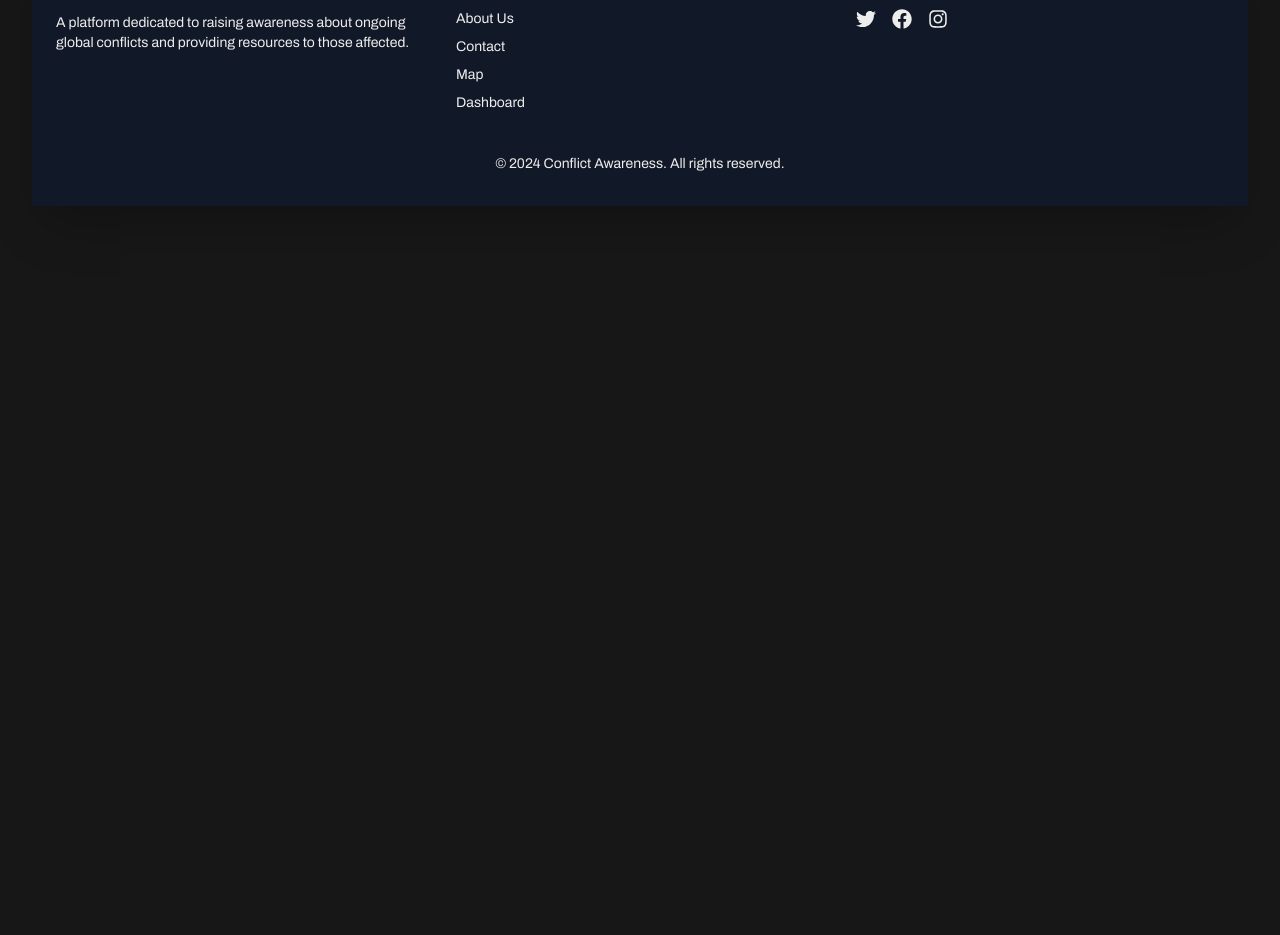
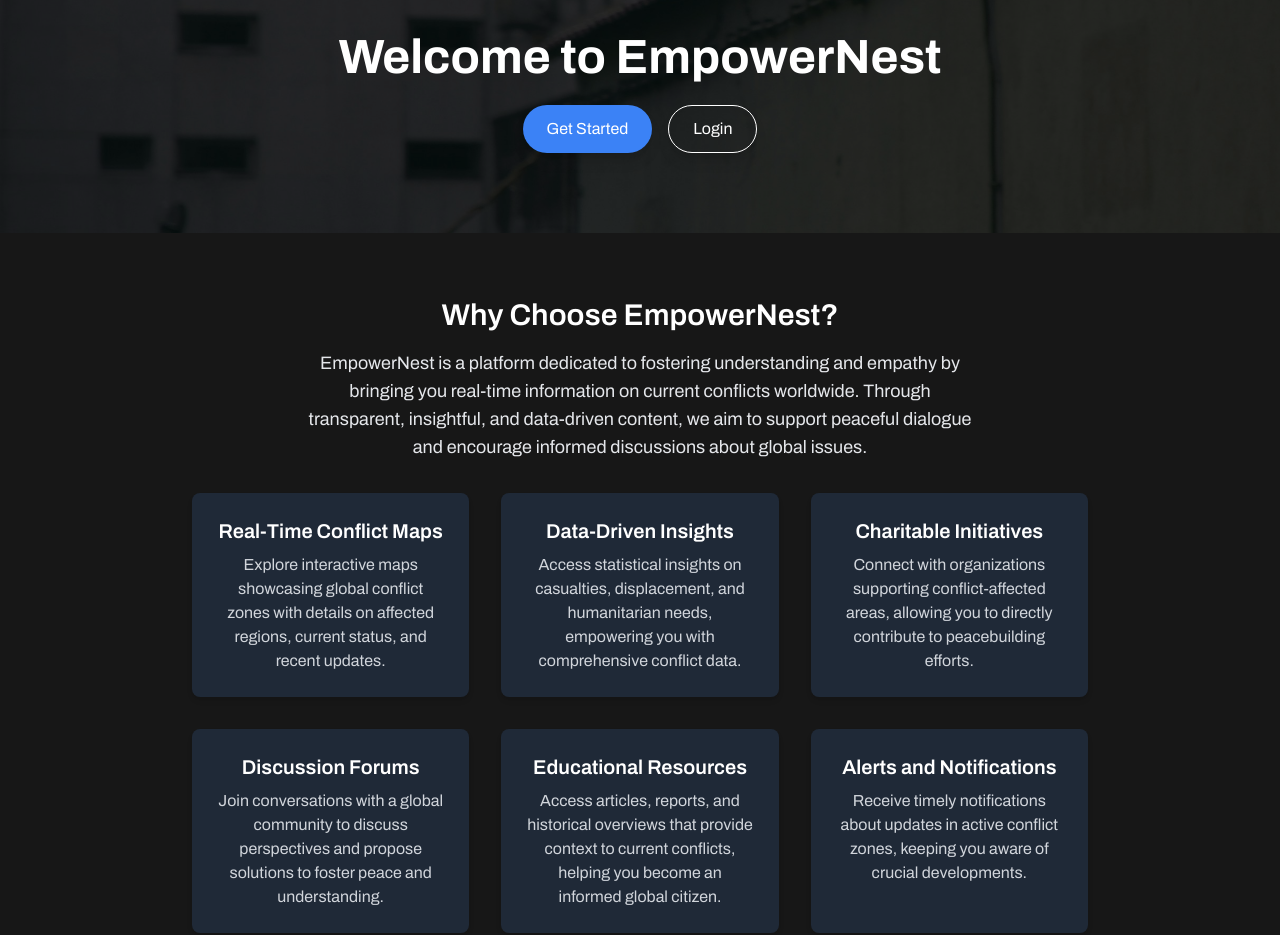
Before and after one commit to yotam1802/HackTheChange2024, a Next.js app: page / in a window 1280 px wide. Shown: the part 407-1342 px from the top of the page. Before the commit the page ends 800 px from the top, so only its background shows below. Built offline with nearby package versions, Linux system fonts and the light colour scheme; no server answers.

Commit message:
Tentative landing page

```diff
--- a/src/app/page.js
+++ b/src/app/page.js
@@ -22,19 +22,116 @@ export default function Home() {
     );
 
   return (
-    <div className="flex flex-col items-center justify-center min-h-screen gap-4 p-8 font-[family-name:var(--font-geist-sans)]">
-      <a
-        className="rounded-full border border-solid border-transparent transition-colors flex items-center justify-center bg-foreground text-background gap-2 hover:bg-[#383838] dark:hover:bg-[#ccc] text-sm sm:text-base h-10 sm:h-12 px-4 sm:px-5"
-        href="/login"
+    <div className="flex flex-col min-h-screen">
+      {/* Hero Section */}
+      <div
+        className="relative w-full h-[80vh] bg-cover bg-center flex items-end"
+        style={{ backgroundImage: "url('/hero-background.jpg')" }}
       >
-        Login
-      </a>
-      <a
-        className="rounded-full border border-solid border-black/[.08] dark:border-white/[.145] transition-colors flex items-center justify-center hover:bg-[#f2f2f2] dark:hover:bg-[#1a1a1a] hover:border-transparent text-sm sm:text-base h-10 sm:h-12 px-4 sm:px-5 sm:min-w-44"
-        href="/signup"
-      >
-        Signup
-      </a>
+        {/* Overlay */}
+        <div className="absolute inset-0 bg-black opacity-50"></div>
+
+        {/* Hero Text */}
+        <div className="relative z-10 text-center text-white p-8 w-full flex flex-col items-center mb-12">
+          <h1 className="text-4xl sm:text-5xl font-bold mb-6">
+            Welcome to EmpowerNest
+          </h1>
+          <div className="flex gap-4">
+            <a
+              className="rounded-full bg-blue-500 hover:bg-blue-600 text-white text-sm sm:text-base h-10 sm:h-12 px-6 flex items-center justify-center transition-colors shadow-lg"
+              href="/signup"
+            >
+              Get Started
+            </a>
+            <a
+              className="rounded-full border border-white text-white hover:bg-white hover:text-blue-500 transition-colors text-sm sm:text-base h-10 sm:h-12 px-6 flex items-center justify-center shadow-lg"
+              href="/login"
+            >
+              Login
+            </a>
+          </div>
+        </div>
+      </div>
+
+      {/* Additional Content */}
+      <div className="flex flex-col items-center justify-center p-8 bg-gray-850 text-gray-100">
+        <h2 className="text-2xl sm:text-3xl font-semibold mt-8 mb-4 text-white">
+          Why Choose EmpowerNest?
+        </h2>
+        <p className="max-w-2xl text-center mb-8 text-lg text-gray-200">
+          EmpowerNest is a platform dedicated to fostering understanding and
+          empathy by bringing you real-time information on current conflicts
+          worldwide. Through transparent, insightful, and data-driven content,
+          we aim to support peaceful dialogue and encourage informed discussions
+          about global issues.
+        </p>
+
+        <div className="grid grid-cols-1 sm:grid-cols-2 lg:grid-cols-3 gap-8 max-w-4xl">
+          <div className="text-center p-6 bg-gray-800 rounded-lg shadow-md hover:bg-gray-750 transition-colors">
+            <h3 className="text-xl font-semibold mb-2 text-white">
+              Real-Time Conflict Maps
+            </h3>
+            <p className="text-gray-300">
+              Explore interactive maps showcasing global conflict zones with
+              details on affected regions, current status, and recent updates.
+            </p>
+          </div>
+
+          <div className="text-center p-6 bg-gray-800 rounded-lg shadow-md hover:bg-gray-750 transition-colors">
+            <h3 className="text-xl font-semibold mb-2 text-white">
+              Data-Driven Insights
+            </h3>
+            <p className="text-gray-300">
+              Access statistical insights on casualties, displacement, and
+              humanitarian needs, empowering you with comprehensive conflict
+              data.
+            </p>
+          </div>
+
+          <div className="text-center p-6 bg-gray-800 rounded-lg shadow-md hover:bg-gray-750 transition-colors">
+            <h3 className="text-xl font-semibold mb-2 text-white">
+              Charitable Initiatives
+            </h3>
+            <p className="text-gray-300">
+              Connect with organizations supporting conflict-affected areas,
+              allowing you to directly contribute to peacebuilding efforts.
+            </p>
+          </div>
+
+          <div className="text-center p-6 bg-gray-800 rounded-lg shadow-md hover:bg-gray-750 transition-colors">
+            <h3 className="text-xl font-semibold mb-2 text-white">
+              Discussion Forums
+            </h3>
+            <p className="text-gray-300">
+              Join conversations with a global community to discuss perspectives
+              and propose solutions to foster peace and understanding.
+            </p>
+          </div>
+
+          <div className="text-center p-6 bg-gray-800 rounded-lg shadow-md hover:bg-gray-750 transition-colors">
+            <h3 className="text-xl font-semibold mb-2 text-white">
+              Educational Resources
+            </h3>
+            <p className="text-gray-300">
+              Access articles, reports, and historical overviews that provide
+              context to current conflicts, helping you become an informed
+              global citizen.
+            </p>
+          </div>
+
+          <div className="text-center p-6 bg-gray-800 rounded-lg shadow-md hover:bg-gray-750 transition-colors">
+            <h3 className="text-xl font-semibold mb-2 text-white">
+              Alerts and Notifications
+            </h3>
+            <p className="text-gray-300">
+              Receive timely notifications about updates in active conflict
+              zones, keeping you aware of crucial developments.
+            </p>
+          </div>
+        </div>
+      </div>
+
+      {/* Footer */}
       <Footer />
     </div>
   );
```
Also changed, not shown: public/hero-background.jpg (added).
